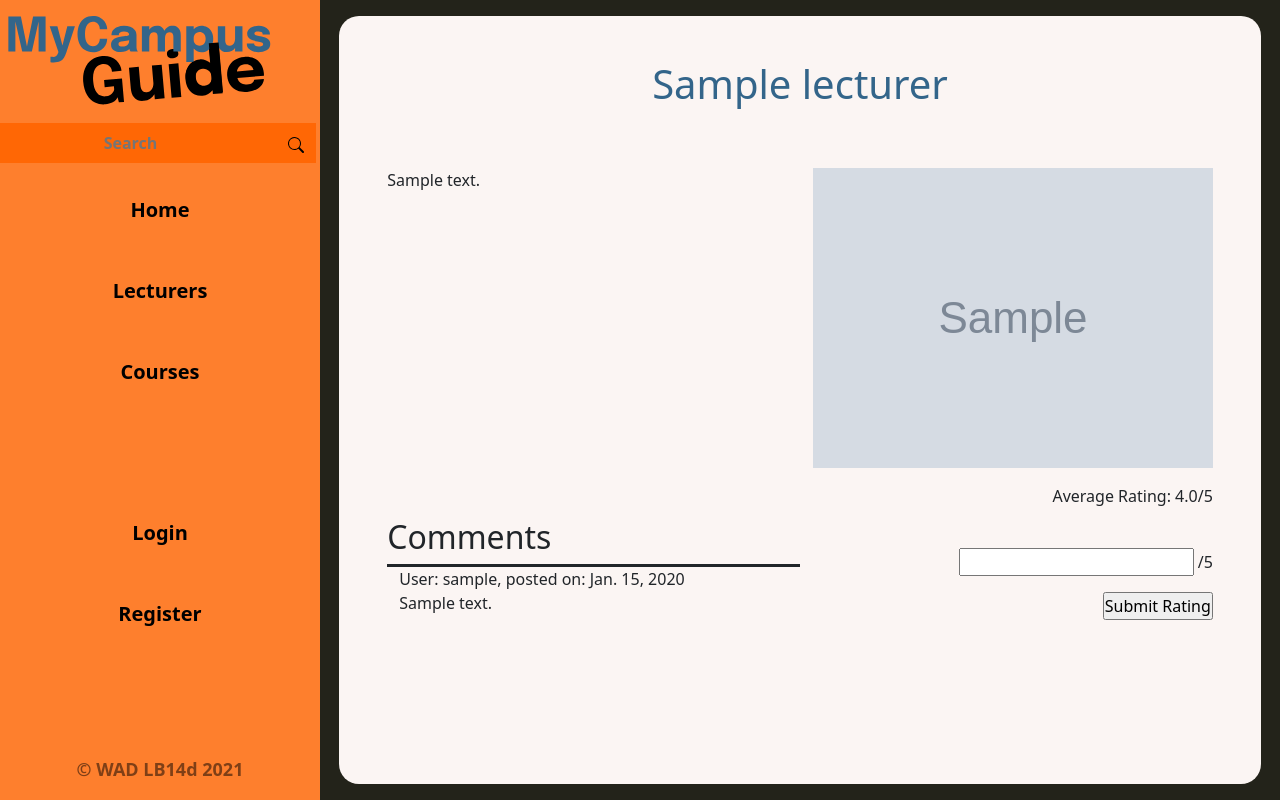
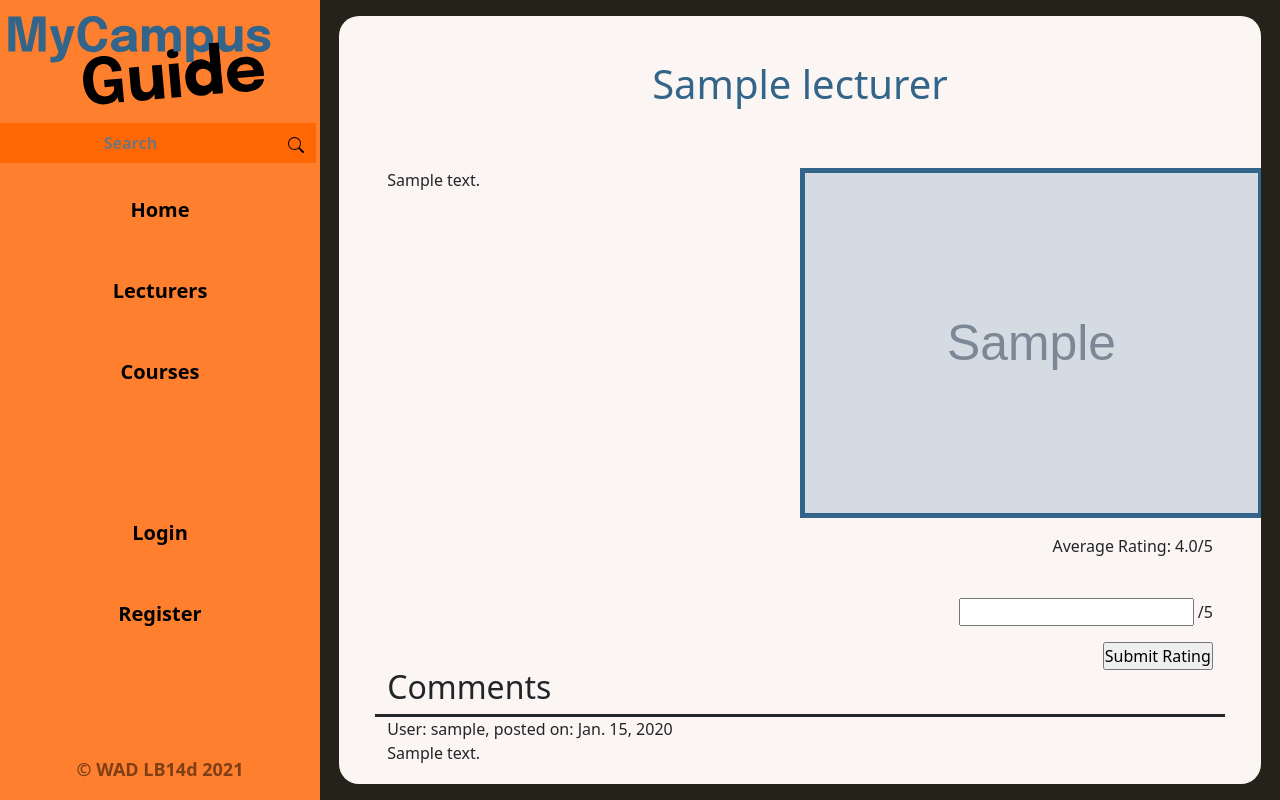
Before and after one commit to WAD2-LB14d/mycampusguide, a Django app: a page that uses my_campus_guide/templates/guide/chosen_lecturer.html in a window 1280 px wide. Run offline with Django 3.2, Linux system fonts and the light colour scheme; tables that the repository leaves empty hold one stand-in row (values such as "Sample post"); grey boxes marked "Sample" are stand-in pictures; some libraries are stand-ins or nearby versions.

Commit message:
lecturer images on chosen_lecturer adjusted

```diff
--- a/my_campus_guide/static/css/style.css
+++ b/my_campus_guide/static/css/style.css
@@ -267,7 +267,17 @@
 }
 
 .comment_section{
-	margin-top: 400px;
+	margin-top: 550px;
+
+}
+
+.lecturer_image{
+
+	padding: 0px !important;
+	border-style: solid;
+	border-color: #33658A;
+	height: 350px;
+	border-width: 5px;
 
 }
 
@@ -328,7 +338,7 @@
 	text-align: center;
 }
 
-
+/*delete account and profile pages*/
 
 #delete_account_button{
 	position: absolute;
--- a/my_campus_guide/templates/guide/chosen_lecturer.html
+++ b/my_campus_guide/templates/guide/chosen_lecturer.html
@@ -17,7 +17,7 @@
                 <h1 class="course_or_lecturer_title">{{ lecturer.name }}</h1>
                 <div class="lecturer_description_block" id="lecturer_description_right">
                 <p>{% if lecturer.picture %}
-                        <img src="{{ lecturer.picture.url }}" alt="Lecturer Image" class="trending">
+                        <img src="{{ lecturer.picture.url }}" alt="Lecturer Image" class="trending lecturer_image">
                     {% else %}
                         No picture uploaded
                 </p>
```
